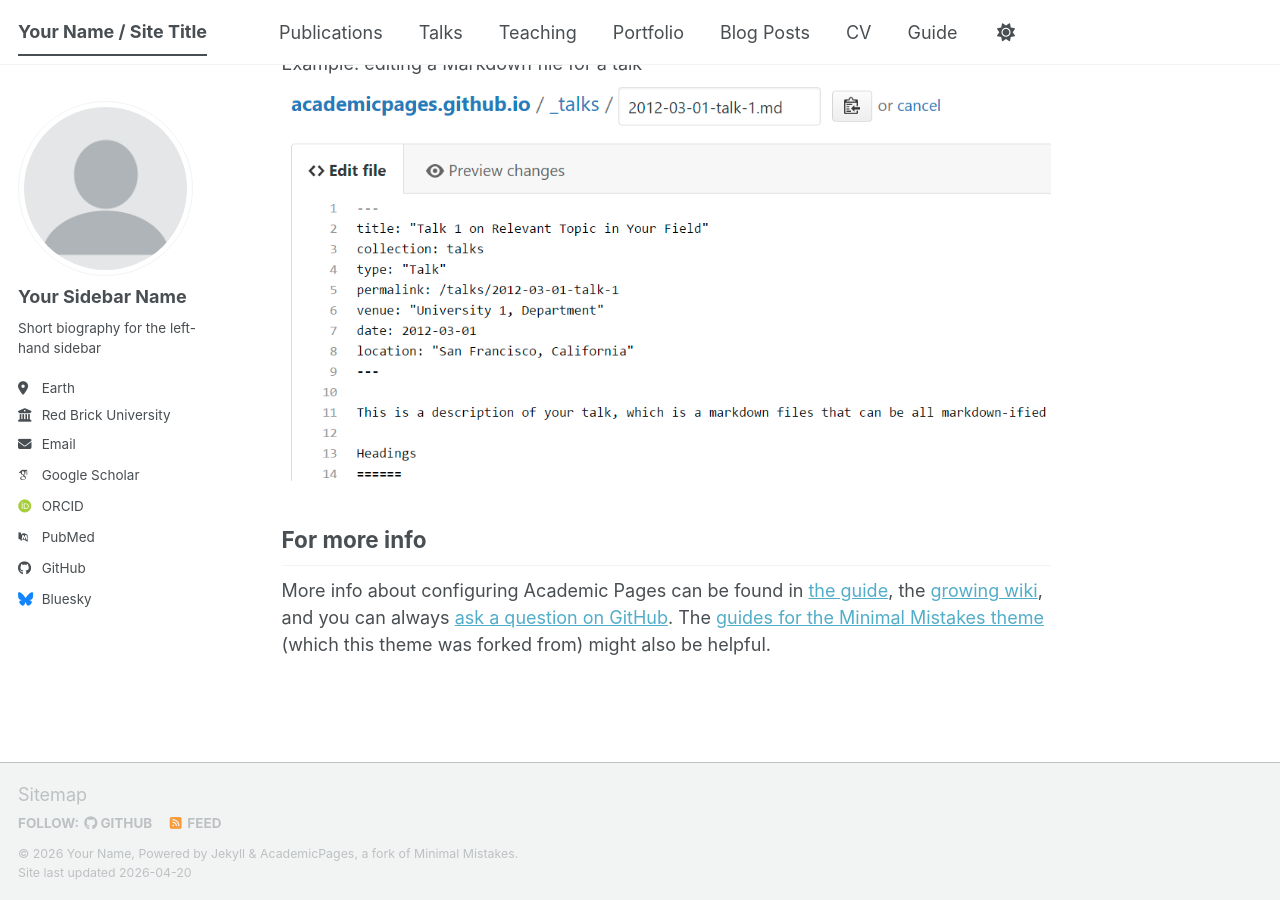
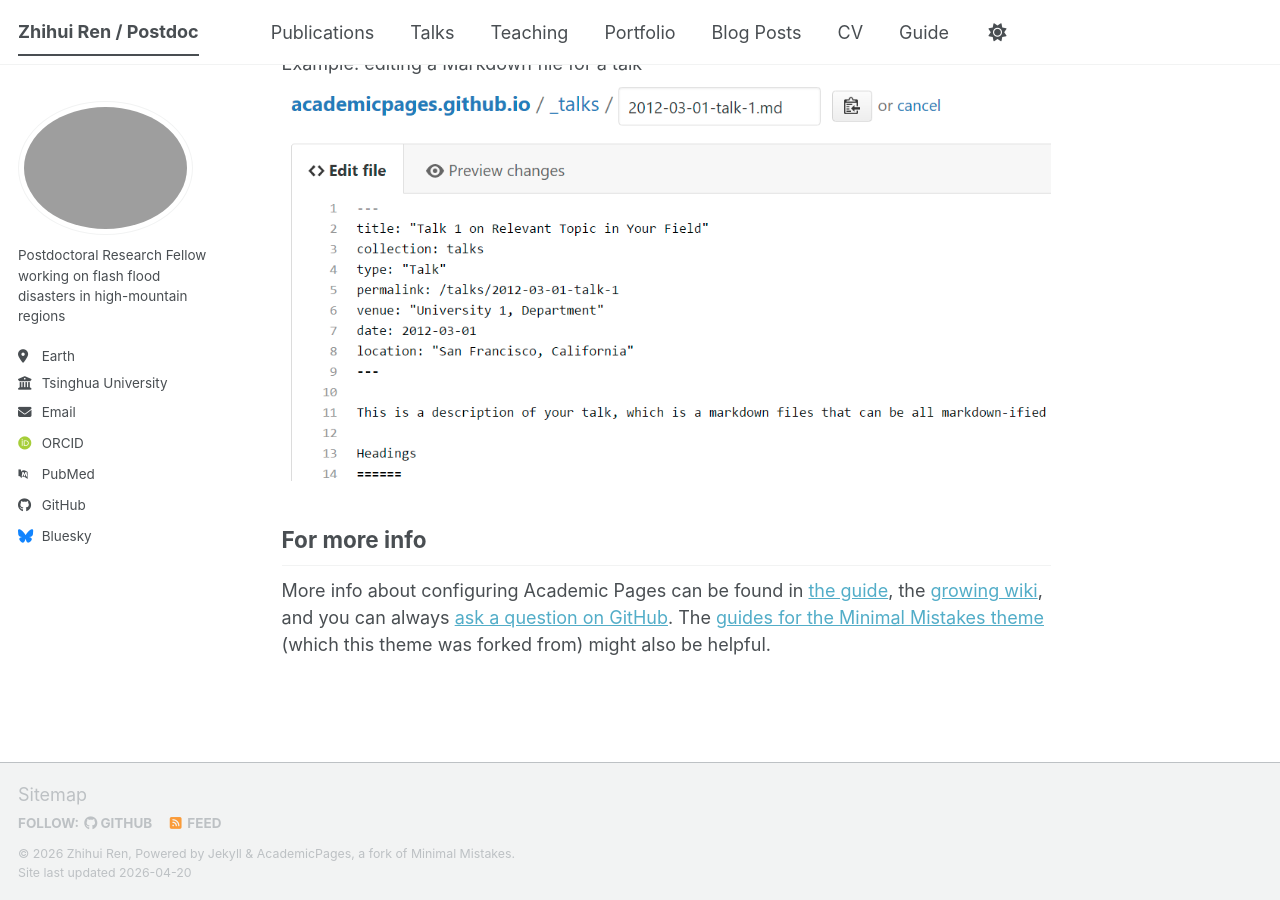
Before and after one commit to 68kellyren/68kellyren.github.io, a Jekyll site: the page built from _pages/about.md, in a window 1280 px wide and 900 px high, scrolled down 2720 px. Built offline with Jekyll 4.4.1, drawn with Linux system fonts in a browser that asks for light colours; some web fonts are replaced; a script bundle is joined from its source files by our own code; library files that are not in the unit come from our copies.

Commit message:
Update _config.yml

```diff
--- a/_config.yml
+++ b/_config.yml
@@ -9,11 +9,11 @@
 # Basic Site Settings
 locale                   : "en-US"
 site_theme               : "default" # The available themes options are "default", "air", "sunrise", "mint", "dirt" and "contrast"
-title                    : "Your Name / Site Title"
+title                    : "Zhihui Ren / Postdoc"
 title_separator          : "-"
-name                     : &name "Your Name"
-description              : &description "Your Name's academic portfolio"   # Update this with a general description of your site, this is the default if not overridden by a page
-url                      : https://academicpages.github.io # The base hostname & protocol for your site e.g. "https://[your GitHub username].github.io",
+name                     : &name "Zhihui Ren"
+description              : &description "Zhihui Ren's academic portfolio"   # Update this with a general description of your site, this is the default if not overridden by a page
+url                      : https://68kellyren.github.io # The base hostname & protocol for your site e.g. "https://[your GitHub username].github.io",
                                                            # or if you already have some other page hosted on Github then use "https://[your GitHub username].github.io/[Your Repo Name]"
 baseurl                  : "" # the subpath of your site, e.g. "/blog"
 repository               : "academicpages/academicpages.github.io"
@@ -23,19 +23,19 @@
 #               Additional customization can be done by editing /_includes/author-profile.html
 author:
   # Biographic information
-  avatar           : "profile.png"
-  name             : "Your Sidebar Name"
-  pronouns         : # example: "she/her"
-  bio              : "Short biography for the left-hand sidebar"
+  avatar           : " "  #profile.png
+  name             : " "  #Your Sidebar Name
+  pronouns         : " "  # example: "she/her"
+  bio              : "Postdoctoral Research Fellow working on flash flood disasters in high-mountain regions"
   location         : "Earth"
-  employer         : "Red Brick University"
+  employer         : "Tsinghua University"
   uri              : # URL
-  email            : "none@example.org"
+  email            : "renzhihui068@163.com"
 
   # Academic websites
   academia         : # URL
   arxiv            : # URL - Update with the correct link to your profile
-  googlescholar    : "https://scholar.google.com/citations?user=PS_CX0AAAAAJ"
+  googlescholar    : # "https://scholar.google.com/citations?user=PS_CX0AAAAAJ"
   inspire-hep      : # URL
   impactstory      : # URL
   orcid            : "https://orcid.org/yourorcidurl"
@@ -51,7 +51,7 @@
   bitbucket        : # Username - Update with your username on the site
   codepen          : # Username
   dribbble         : # Username
-  github           : "academicpages"
+  github           : "68kellyren"
   kaggle           : # Username
   stackoverflow    : # User number or user number and name (i.e., use "1" or "1/jeff-atwood")
 
```
